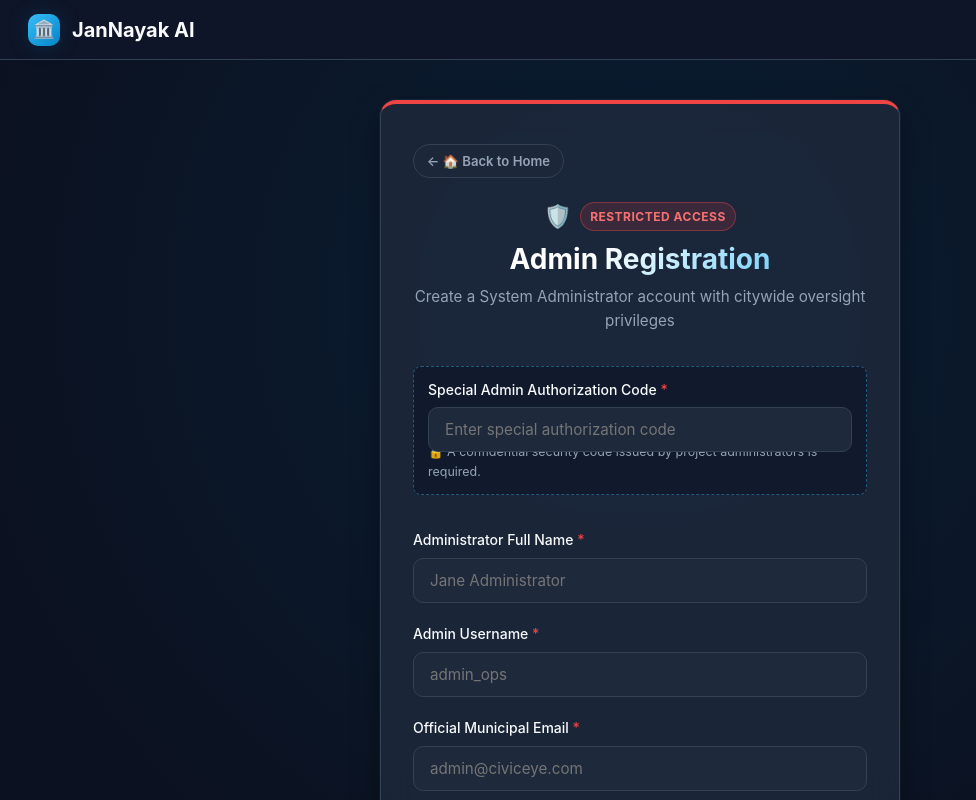
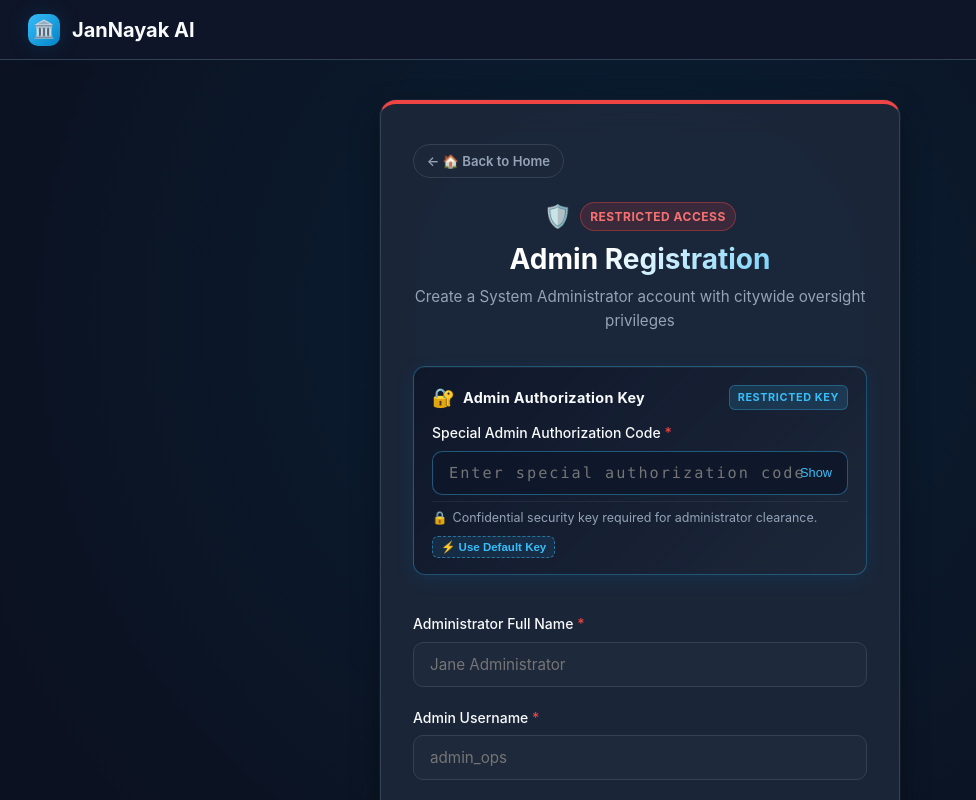
Before and after one commit to A4JIT/CivicEye_Project, a React (Vite) app in the folder frontend/: page /admin/register in a window 1280 px wide. Shown: the top 800 px of the page, without its empty margins (0-976 px from the left). Built offline with nearby package versions, Linux system fonts and the light colour scheme; no server answers.

Commit message:
fix(ui): upgrade Special Admin Authorization Code UI with security card and show/hide toggle

```diff
--- a/frontend/src/pages/public/AdminRegister.jsx
+++ b/frontend/src/pages/public/AdminRegister.jsx
@@ -22,6 +22,7 @@ const AdminRegister = () => {
   const [submitError, setSubmitError] = useState('')
   const [successMessage, setSuccessMessage] = useState('')
   const [showPassword, setShowPassword] = useState(false)
+  const [showAdminCode, setShowAdminCode] = useState(false)
 
   const validate = () => {
     const newErrors = {}
@@ -149,31 +150,121 @@ const AdminRegister = () => {
         )}
 
         <form onSubmit={handleSubmit} className="auth-form" noValidate>
-          {/* Special Admin Code Banner */}
+          {/* Special Admin Code Security Card */}
           <div
+            className="admin-security-card"
             style={{
-              background: 'rgba(15, 23, 42, 0.75)',
-              border: '1px dashed rgba(56, 189, 248, 0.4)',
-              borderRadius: '8px',
-              padding: '12px 14px',
-              marginBottom: '14px',
+              background: 'linear-gradient(135deg, rgba(15, 23, 42, 0.95) 0%, rgba(30, 41, 59, 0.7) 100%)',
+              border: errors.adminCode ? '1px solid #ef4444' : '1px solid rgba(56, 189, 248, 0.35)',
+              borderRadius: '12px',
+              padding: '16px 18px',
+              marginBottom: '18px',
+              boxShadow: '0 4px 20px -2px rgba(2, 132, 199, 0.15), inset 0 1px 0 rgba(255, 255, 255, 0.05)',
+              position: 'relative',
             }}
           >
+            <div
+              style={{
+                display: 'flex',
+                alignItems: 'center',
+                justifyContent: 'space-between',
+                marginBottom: '10px',
+              }}
+            >
+              <div style={{ display: 'flex', alignItems: 'center', gap: '8px' }}>
+                <span style={{ fontSize: '1.15rem' }}>🔐</span>
+                <span style={{ fontWeight: 700, fontSize: '0.9rem', color: '#f8fafc', letterSpacing: '0.3px' }}>
+                  Admin Authorization Key
+                </span>
+              </div>
+              <span
+                style={{
+                  fontSize: '0.68rem',
+                  fontWeight: 700,
+                  letterSpacing: '0.6px',
+                  textTransform: 'uppercase',
+                  padding: '3px 8px',
+                  borderRadius: '6px',
+                  background: 'rgba(56, 189, 248, 0.15)',
+                  color: '#38bdf8',
+                  border: '1px solid rgba(56, 189, 248, 0.3)',
+                }}
+              >
+                RESTRICTED KEY
+              </span>
+            </div>
+
             <Input
               id="adminCode"
               name="adminCode"
               label="Special Admin Authorization Code"
-              type="password"
+              type={showAdminCode ? 'text' : 'password'}
               value={formData.adminCode}
               onChange={handleChange}
               placeholder="Enter special authorization code"
               error={errors.adminCode}
               required
               autoComplete="off"
+              style={{
+                fontFamily: 'ui-monospace, SFMono-Regular, Menlo, Monaco, Consolas, monospace',
+                letterSpacing: showAdminCode ? '1px' : '2px',
+                fontSize: '0.95rem',
+                background: 'rgba(15, 23, 42, 0.85)',
+                borderColor: errors.adminCode ? '#ef4444' : 'rgba(56, 189, 248, 0.4)',
+              }}
+              endAdornment={
+                <button
+                  type="button"
+                  className="password-toggle-btn"
+                  onClick={() => setShowAdminCode((prev) => !prev)}
+                  aria-label={showAdminCode ? 'Hide authorization code' : 'Show authorization code'}
+                  title={showAdminCode ? 'Hide code' : 'Show code'}
+                  style={{ color: '#38bdf8' }}
+                >
+                  {showAdminCode ? 'Hide' : 'Show'}
+                </button>
+              }
             />
-            <span style={{ fontSize: '0.78rem', color: '#94a3b8', display: 'block', marginTop: '-10px' }}>
-              🔒 A confidential security code issued by project administrators is required.
-            </span>
+
+            <div
+              style={{
+                display: 'flex',
+                alignItems: 'center',
+                justifyContent: 'space-between',
+                flexWrap: 'wrap',
+                gap: '8px',
+                marginTop: '6px',
+                paddingTop: '6px',
+                borderTop: '1px solid rgba(255, 255, 255, 0.06)',
+              }}
+            >
+              <span style={{ fontSize: '0.78rem', color: '#94a3b8', display: 'flex', alignItems: 'center', gap: '5px' }}>
+                <span>🔒</span> Confidential security key required for administrator clearance.
+              </span>
+              <button
+                type="button"
+                onClick={() => {
+                  setFormData((prev) => ({ ...prev, adminCode: 'CIVICEYE-ADMIN-2026-SECURE' }))
+                  if (errors.adminCode) {
+                    setErrors((prev) => ({ ...prev, adminCode: '' }))
+                  }
+                }}
+                style={{
+                  background: 'rgba(56, 189, 248, 0.1)',
+                  border: '1px dashed rgba(56, 189, 248, 0.5)',
+                  color: '#38bdf8',
+                  borderRadius: '6px',
+                  padding: '3px 8px',
+                  fontSize: '0.72rem',
+                  fontWeight: 600,
+                  cursor: 'pointer',
+                  transition: 'all 0.2s ease',
+                }}
+                title="Auto-fill default authorization code"
+              >
+                ⚡ Use Default Key
+              </button>
+            </div>
           </div>
 
           <Input
```
Also changed, not shown: 1 other file (tests, documents, lock files or other folders).
